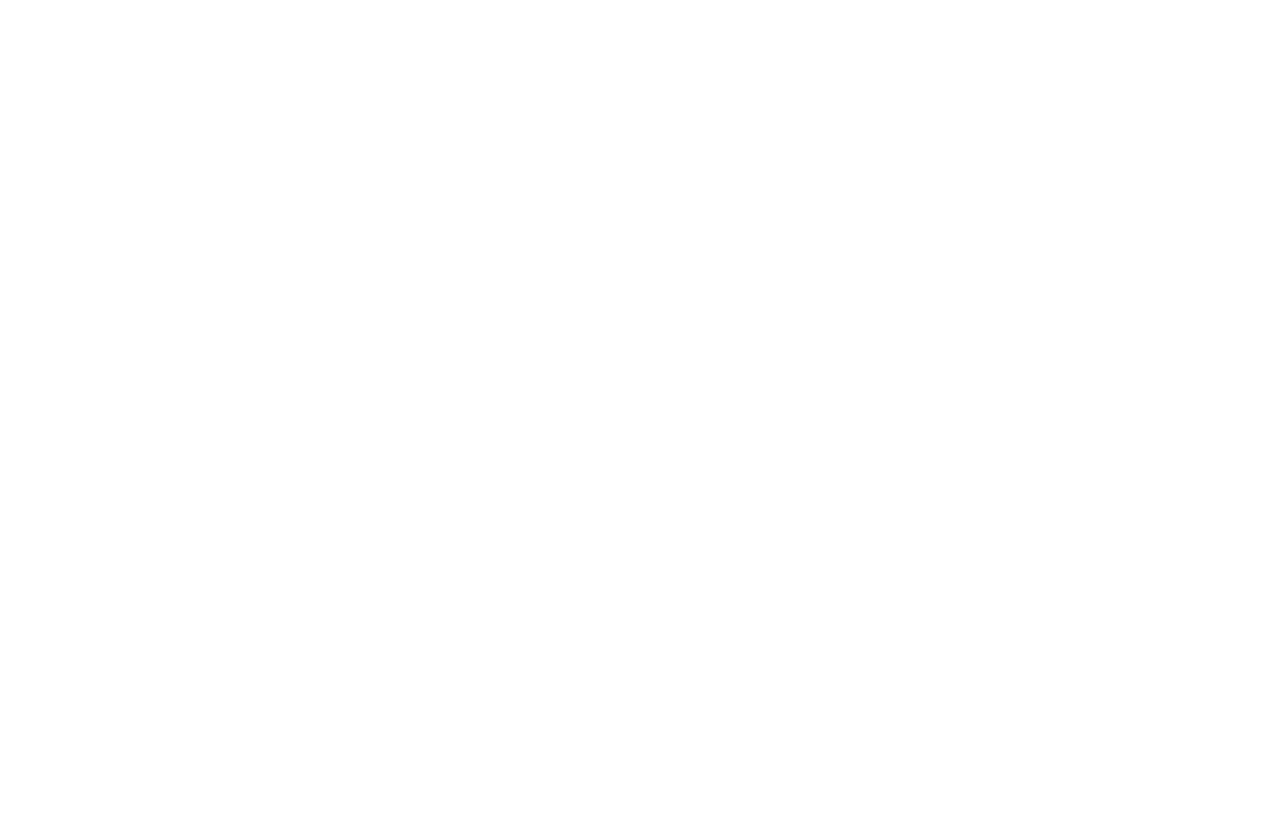
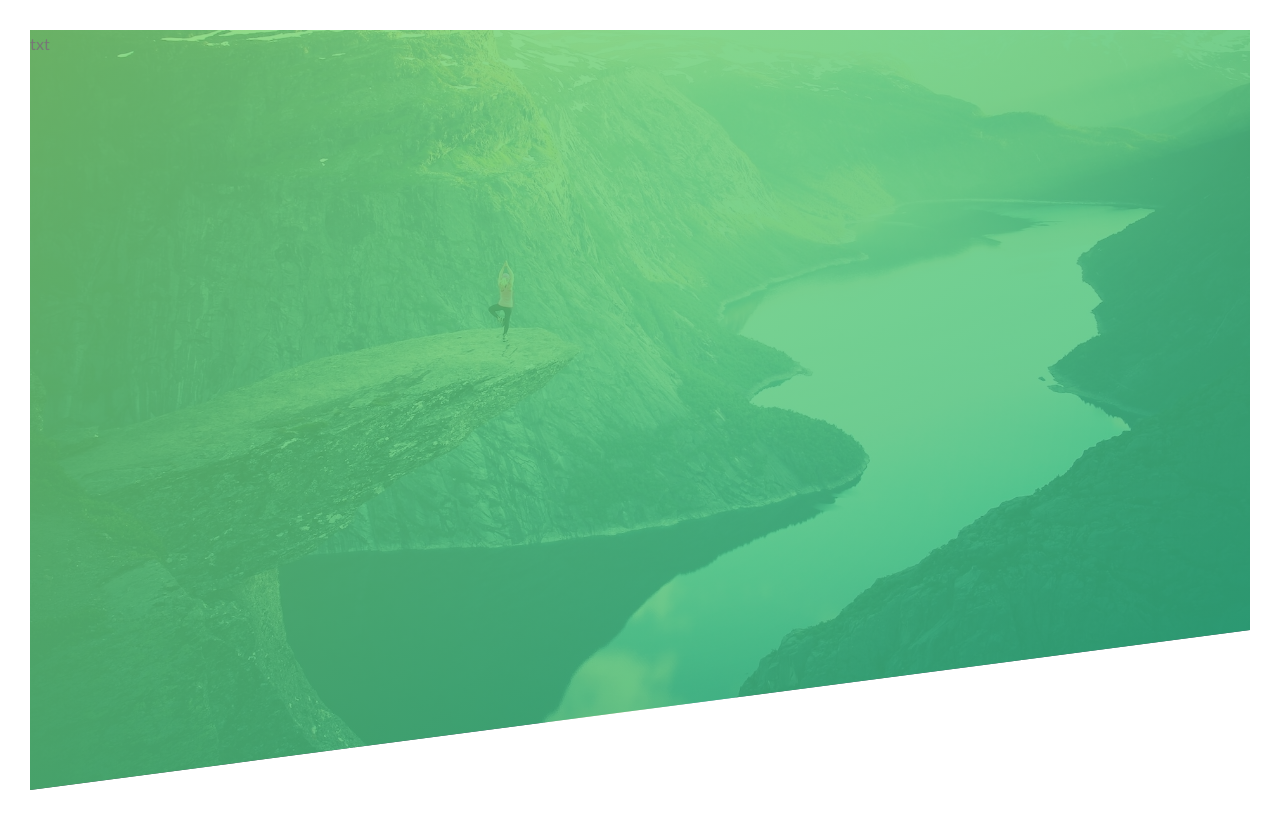
Before and after one commit to rpanasiuk/Advanced-CSS-course, a plain HTML site: page Natours/starter/index.html in a window 1280 px wide. Drawn offline with Linux system fonts and the light colour scheme; files that its build step writes are made by us from their sources.

Commit message:
Done with part 1 of header.

```diff
--- a/Natours/starter/css/style.css
+++ b/Natours/starter/css/style.css
@@ -6,3 +6,32 @@ Medium green: #55c57a
 Dark green: #28b485
 
 */
+* {
+	padding: 0;
+	margin: 0;
+	box-sizing: border-box;
+}
+
+body {
+	font-family: Lato, sans-serif;
+	font-weight: 400;
+	font-size: 16px;
+	color: #777;
+	line-height: 1.7;
+
+	padding: 30px;
+}
+
+
+.page-header {
+	width: 100%;
+	height: 95vh;
+	background-image: linear-gradient(
+		to right bottom,
+		rgba(126, 213, 111, .8),
+		rgba(40, 180, 131, .8)),
+	url(../img/hero.jpg);
+	background-size: cover;
+	background-position: top;
+	clip-path: polygon(0 0, 100% 0, 100% 75vh, 0 100%);
+}
--- a/Natours/starter/index.html
+++ b/Natours/starter/index.html
@@ -13,7 +13,8 @@
         <title>Natours | Exciting tours for adventurous people</title>
     </head>
     <body>
-
-
+        <header class="page-header">
+            txt
+        </header>
     </body>
 </html>
```
